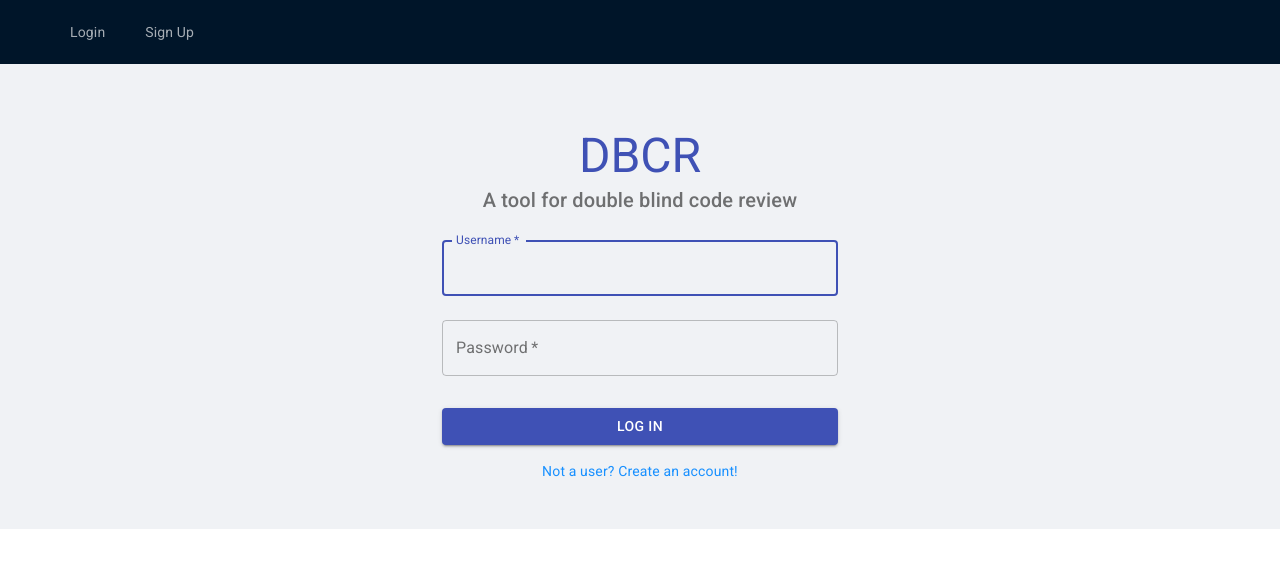
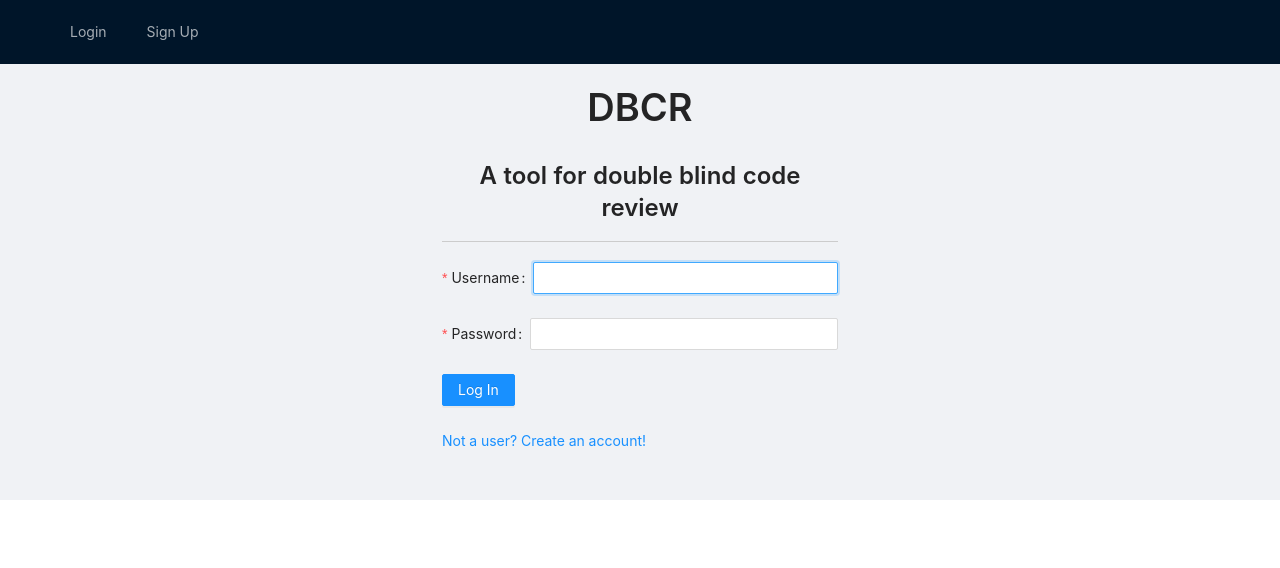
Before and after one commit to JordanGlanfield/double_blind_code_reviewer, a React (Create React App) app in the folder frontend/: page /login in a window 1280 px wide. Shown: the top 568 px of the page. Built offline with nearby package versions, Linux system fonts and the light colour scheme; no server answers.

Commit message:
Removed several frontend dependencies and moved login page to typescript and ant design.

```diff
--- a/frontend/src/components/routes/Home/Home.tsx
+++ b/frontend/src/components/routes/Home/Home.tsx
@@ -6,7 +6,7 @@ import { getCompletedReviews, getPendingReviews, getReviewsReceived } from "../.
 import ReviewerPools from "../../review/ReviewerPools";
 import styled from "styled-components";
 import routes from "../../../constants/routes";
-import { PlusOutlined } from "@ant-design/icons/lib";
+import { PlusOutlined } from "@ant-design/icons";
 import ContentArea from "../../styles/ContentArea";
 import { Link } from "react-router-dom";
 
@@ -53,6 +53,7 @@ const Bordered = styled.div`
 `;
 
 const Section = styled(Bordered)`
+  border-bottom: 1px solid #f0f0f0;
   padding-bottom: 20px;
   margin-bottom: 20px;
 `;
--- a/frontend/src/components/routes/Login/Login.js
+++ /dev/null
@@ -1,87 +0,0 @@
-import React, { useState } from "react"
-import { Link, Redirect } from "react-router-dom"
-import { Button, Container, CssBaseline, TextField, Typography } from "@material-ui/core/index"
-import useStyles from "./style"
-import { getUsername, login, setUsername } from "../../../utils/authenticationService"
-import routes from "../../../constants/routes"
-
-export default props => {
-  const classes = useStyles()
-  const [username, setUser] = useState("")
-  const [password, setPassword] = useState("")
-  const [error, setError] = useState(false)
-
-  if (props.isLoggedIn) {
-    return <Redirect to={{pathname: routes.getHome(getUsername())}} />
-  }
-
-  const loginPressed = async event => {
-    event.preventDefault()
-    const success = await login(username, password)
-    if (success) {
-      setUsername().then(() => {
-        props.loggedIn();
-      });
-    }
-    else {
-      setUser("")
-      setPassword("")
-      setError(!success)
-    }
-  }
-
-  return (
-    <Container component="main" maxWidth="xs">
-      <CssBaseline />
-      <div className={classes.paper}>
-        <Typography component="h1" variant="h3" color="primary">
-          DBCR
-        </Typography>
-        <Typography component="h1" variant="h6" color="textSecondary">
-          A tool for double blind code review
-        </Typography>
-        <form className={classes.form} onSubmit={loginPressed}>
-          <TextField
-            error={error}
-            variant="outlined"
-            margin="normal"
-            value={username}
-            required
-            fullWidth
-            id="email"
-            label="Username"
-            name="email"
-            onChange={event => setUser(event.target.value)}
-            autoFocus
-          />
-          <TextField
-            error={error}
-            variant="outlined"
-            margin="normal"
-            required
-            fullWidth
-            value={password}
-            name="password"
-            label="Password"
-            type="password"
-            onChange={event => setPassword(event.target.value)}
-          />
-          <Button
-            type="submit"
-            fullWidth
-            variant="contained"
-            color="primary"
-            className={classes.submit}>
-            Log In
-          </Button>
-        </form>
-        <Link to={routes.SIGNUP}>Not a user? Create an account!</Link>
-      </div>
-      <Container hidden={!error}>
-        <Typography variant="body2" align="center" color="error">
-          Invalid Credentials. Try again.
-        </Typography>
-      </Container>
-    </Container>
-  )
-}
--- /dev/null
+++ b/frontend/src/components/routes/Login/Login.tsx
@@ -0,0 +1,77 @@
+import React, { useState } from "react"
+import { Link, Redirect } from "react-router-dom"
+import { getUsername, login, setUsername } from "../../../utils/authenticationService"
+import routes from "../../../constants/routes"
+import { Button, Form, Input, Typography } from "antd";
+import styled from "styled-components";
+
+export default (props: any) => {
+  const [error, setError] = useState(false);
+
+  if (props.isLoggedIn) {
+    return <Redirect to={{pathname: routes.getHome(getUsername())}} />
+  }
+
+  const loginPressed = async (values: any) => {
+    const success = await login(values.username, values.password)
+    if (success) {
+      setUsername().then(() => {
+        props.loggedIn();
+      });
+    }
+    else {
+      setError(!success);
+    }
+  };
+
+  return (
+    <FormDiv>
+        <OpeningDiv>
+          <Typography.Title level={1}>
+            DBCR
+          </Typography.Title>
+          <Typography.Title level={3}>
+            A tool for double blind code review
+          </Typography.Title>
+        </OpeningDiv>
+        <Form onFinish={loginPressed}>
+          <Form.Item label="Username" name="username" required>
+            <Input autoFocus />
+          </Form.Item>
+          <Form.Item label="Password" name="password" required>
+            <Input type="password" />
+          </Form.Item>
+          <Form.Item>
+            <Button type="primary" htmlType="submit">Log In</Button>
+            {error && <ErrorText type="danger">
+              Invalid Credentials. Try again.
+            </ErrorText>}
+          </Form.Item>
+        </Form>
+        <Link to={routes.SIGNUP}>Not a user? Create an account!</Link>
+    </FormDiv>
+  )
+}
+
+const FormDiv = styled.div`
+  max-width: 444px;
+  padding-left: 24px;
+  padding-right: 24px;
+  width: 100%;
+  display: block;
+  box-sizing: border-box;
+  margin-top: 20px;
+  margin-left: auto;
+  margin-right: auto;
+`;
+
+const OpeningDiv = styled.div`
+  text-align: center;
+  border-bottom: 1px solid #cccccc;
+  padding-bottom: 5px;
+  margin-bottom: 20px;
+`;
+
+const ErrorText = styled(Typography.Text)`
+  margin-left: 16px;
+`;
--- a/frontend/src/components/routes/Login/style.js
+++ /dev/null
@@ -1,26 +0,0 @@
-import { makeStyles } from "@material-ui/core/index"
-
-export default makeStyles(theme => ({
-  "@global": {
-    body: {
-      backgroundColor: theme.palette.common.white
-    }
-  },
-  paper: {
-    marginTop: theme.spacing(8),
-    display: "flex",
-    flexDirection: "column",
-    alignItems: "center"
-  },
-  avatar: {
-    margin: theme.spacing(1),
-    backgroundColor: theme.palette.secondary.main
-  },
-  form: {
-    width: "100%", // Fix IE 11 issue.
-    marginTop: theme.spacing(1)
-  },
-  submit: {
-    margin: theme.spacing(3, 0, 2)
-  }
-}))
--- a/frontend/src/components/routes/RepoFile/RepoFile.tsx
+++ b/frontend/src/components/routes/RepoFile/RepoFile.tsx
@@ -200,6 +200,7 @@ const EditableContent = (props: EditableContentProps) => {
   </Form>
 };
 
+
 interface CodeSectionProps {
   language: string;
   lineNumber: number;
--- a/frontend/src/components/routes/ViewRepo/RepoEntry.tsx
+++ b/frontend/src/components/routes/ViewRepo/RepoEntry.tsx
@@ -1,6 +1,6 @@
 import React from "react";
 import { Button, Space } from "antd";
-import { FileOutlined, FolderFilled, CommentOutlined } from "@ant-design/icons/lib";
+import { FileOutlined, FolderFilled, CommentOutlined } from "@ant-design/icons";
 import { Link } from "react-router-dom";
 
 // Need to show GitLab style view with folders and files. Most important is the name, alphabetic
--- a/frontend/src/components/routes/ViewRepo/ReviewFeedbackForm.tsx
+++ b/frontend/src/components/routes/ViewRepo/ReviewFeedbackForm.tsx
@@ -14,7 +14,7 @@ const ReviewFeedbackForm = (props: Props) => {
   const relatedUsersSource = useDataSource(getRelatedUsers);
   const onFinish = (values: any) => {
     submitReviewFeedback(props.reviewId, values.constructiveness, values.specificity, values.justification,
-      values.politeness, values.feedback, values.sureness, values.reviewer, values.reason)
+      values.politeness, values.feedback ? values.feedback : "", values.sureness, values.reviewer, values.reason)
       .then(isFeedbackCompleteSource.forceRefetch)
       .catch(error => alert(error));
   };
--- a/frontend/src/theme.js
+++ /dev/null
@@ -1,20 +0,0 @@
-import { createMuiTheme } from "@material-ui/core/styles"
-
-/* The theme is based on the official Imperial Brand colours.
-   More specifically, primary is Imperial Blue, secondary is Imperial Teal */
-export default createMuiTheme({
-  palette: {
-    primary: {
-      light: "#4267a1",
-      dark: "#001846",
-      main: "#003d72",
-      contrastText: "#ffffff"
-    },
-    secondary: {
-      light: "#53b2c1",
-      dark: "#005563",
-      main: "#0f8291",
-      contrastText: "#ffffff"
-    }
-  }
-})
```
Also changed, not shown: frontend/package.json (+0 -9 lines), frontend/src/components/routes/Home/style.js (deleted, +0 -9 lines), 1 other file (tests, documents, lock files or other folders).
